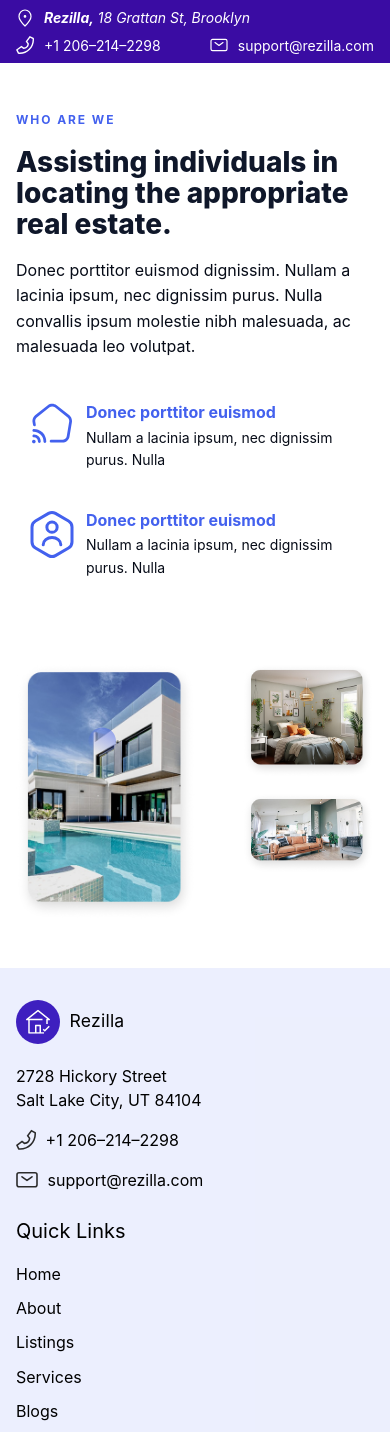
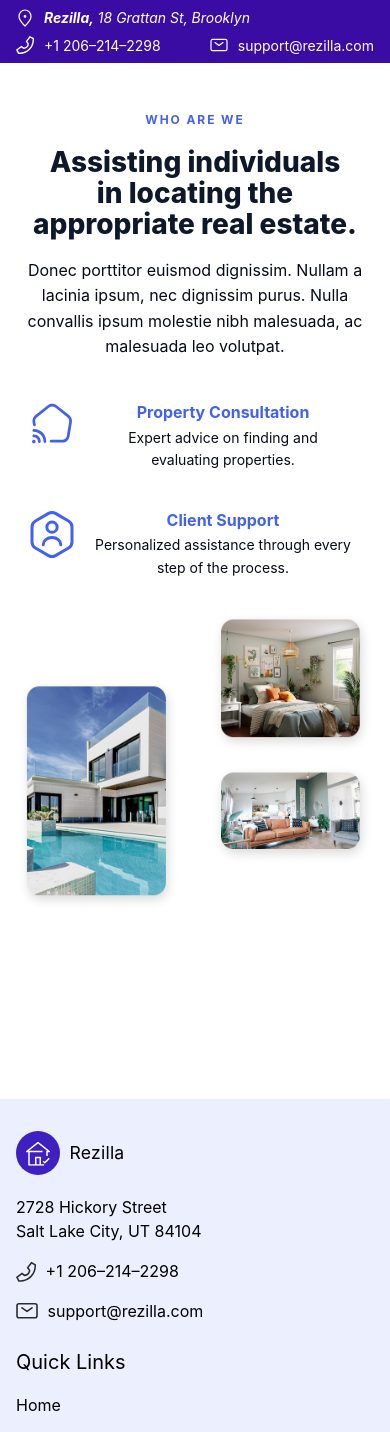
Before and after one commit to archis-academy/sule-frontend-development-intern-team-2, a React (Vite) app: page / in a window 390 px wide. Shown: the top 1432 px of the page. Built offline with nearby package versions, Linux system fonts and the light colour scheme.

Commit message:
Requested changes have been made

```diff
--- /dev/null
+++ b/src/sections/About/About.module.scss
@@ -0,0 +1,190 @@
+.about {
+  --gap: 40px;
+  --title-size: clamp(28px, 4.2vw, 44px);
+  --lead-size: clamp(16px, 2.2vw, 18px);
+  --eyebrow-tracking: 0.16em;
+  --title-color: #4361ee;
+
+  position: relative;
+  padding: clamp(48px, 6vw, 80px) 0;
+  color: var(--c-text, #0f172a);
+
+  &__grid {
+    max-width: var(--container-max, 1200px);
+    width: 100%;
+    margin-inline: auto;
+    padding-inline: 16px;
+
+    display: grid;
+    grid-template-columns: 1.05fr 1fr; /* copy | media */
+    gap: var(--gap);
+
+    @media (max-width: 992px) {
+      grid-template-columns: 1fr;
+      text-align: center;
+      gap: 40px;
+    }
+  }
+
+  &__copy {
+    display: grid;
+    align-content: start;
+    gap: 18px;
+  }
+
+  &__eyebrow {
+    font-size: 12px;
+    letter-spacing: var(--eyebrow-tracking);
+    text-transform: uppercase;
+    color: var(--title-color);
+    font-weight: 700;
+  }
+
+  &__title {
+    font-size: var(--title-size);
+    line-height: 1.1;
+    font-weight: 800;
+  }
+
+  &__lead {
+    font-size: var(--lead-size);
+    line-height: 1.6;
+    color: color-mix(in oklab, currentColor 72%, #000);
+    max-width: 56ch;
+  }
+
+  &__features {
+    margin-top: 12px;
+    display: grid;
+    gap: 14px;
+  }
+
+  .feature-pill {
+    display: grid;
+    grid-template-columns: 44px 1fr;
+    align-items: start;
+    gap: 12px;
+    padding: 12px 14px;
+    border-radius: 12px;
+    background: #fff;
+
+    &__icon {
+      width: 44px;
+      height: 44px;
+      display: grid;
+      place-items: center;
+      border-radius: 50%;
+      flex: 0 0 44px;
+    }
+
+    &__text {
+      display: grid;
+      gap: 4px;
+    }
+
+    &__title {
+      font-size: 16px;
+      font-weight: 700;
+      line-height: 1.3;
+      color: var(--title-color);
+    }
+
+    &__desc {
+      font-size: 14px;
+      line-height: 1.6;
+      color: color-mix(in oklab, currentColor 72%, #000);
+    }
+  }
+
+  /* ========== MEDIA SECTION ========== */
+
+  &__media {
+    position: relative;
+    display: grid;
+    grid-template-columns: 1fr 1fr;
+    align-items: start;
+    gap: 10px;
+    min-height: 420px;
+
+    @media (max-width: 992px) {
+      grid-template-columns: 1fr 1fr;
+      justify-content: center;
+      align-items: start;
+      gap: 30px;
+      position: relative;
+    }
+
+    @media (max-width: 576px) {
+      grid-template-columns: 1fr 1fr;
+      gap: 30px;
+    }
+  }
+
+  &__circular-text {
+    position: absolute;
+    top: 10%;
+    left: 50%;
+    transform: translate(-50%, -50%);
+    width: 180px;
+    height: 180px;
+    z-index: 5;
+
+    @media (max-width: 576px) {
+      display: none;
+    }
+  }
+
+  &__img--main {
+    width: 100%;
+    border-radius: 14px;
+    object-fit: cover;
+    z-index: 2;
+    margin-top: 47px;
+  }
+
+  &__media--right {
+    margin-top: 40px;
+    display: flex;
+    flex-direction: column;
+    gap: 20px;
+    position: relative;
+    z-index: 3;
+    bottom: 60px;
+
+    @media (max-width: 992px) {
+      gap: 10px;
+    }
+
+    @media (max-width: 576px) {
+      gap: 10px;
+    }
+  }
+
+  &__img--top,
+  &__img--bottom {
+    width: 100%;
+    border-radius: 14px;
+    object-fit: cover;
+  }
+
+  &__dot {
+    position: absolute;
+    top: 93%;
+    left: 30px;
+    right: -10px;
+    bottom: -10px;
+    width: 60px;
+    height: 60px;
+    z-index: 4;
+
+    @media (max-width: 576px) {
+      display: none;
+    }
+
+    img {
+      width: 100%;
+      height: 100%;
+      object-fit: contain;
+    }
+  }
+}
--- a/src/sections/About/About.scss
+++ /dev/null
@@ -1,306 +0,0 @@
-.about {
-  --gap: 40px;
-  --title-size: clamp(28px, 4.2vw, 44px);
-  --lead-size: clamp(16px, 2.2vw, 18px);
-  --eyebrow-tracking: 0.16em;
-  --title-color: #4361ee;
-
-  position: relative;
-  padding: clamp(48px, 6vw, 80px) 0;
-  color: var(--c-text, #0f172a);
-
-  &__grid {
-    max-width: var(--container-max, 1200px);
-    width: 100%;
-    margin-inline: auto;
-    padding-inline: 16px;
-
-    display: grid;
-    grid-template-columns: 1.05fr 1fr; /* copy | media */
-    gap: var(--gap);
-
-    @media (max-width: 992px) {
-      grid-template-columns: 1fr;
-      align-items: start;
-      text-align: center;
-    }
-  }
-
-  &__copy {
-    display: grid;
-    align-content: start;
-    gap: 18px;
-  }
-
-  &__eyebrow {
-    font-size: 12px;
-    letter-spacing: var(--eyebrow-tracking);
-    text-transform: uppercase;
-    color: var(--title-color);
-    font-weight: 700;
-  }
-
-  &__title {
-    font-size: var(--title-size);
-    line-height: 1.1;
-    font-weight: 800;
-  }
-
-  &__lead {
-    font-size: var(--lead-size);
-    line-height: 1.6;
-    color: color-mix(in oklab, currentColor 72%, #000);
-    max-width: 56ch;
-  }
-
-  &__features {
-    margin-top: 12px;
-    display: grid;
-    gap: 14px;
-  }
-
-  .feature-pill {
-    display: grid;
-    grid-template-columns: 44px 1fr;
-    align-items: start;
-    gap: 12px;
-    padding: 12px 14px;
-    border-radius: 12px;
-    background: #fff;
-
-    &__icon {
-      width: 44px;
-      height: 44px;
-      display: grid;
-      place-items: center;
-      border-radius: 50%;
-      flex: 0 0 44px;
-    }
-
-    &__text {
-      display: grid;
-      gap: 4px;
-    }
-
-    &__title {
-      font-size: 16px;
-      font-weight: 700;
-      line-height: 1.3;
-      color: var(--title-color);
-    }
-
-    &__desc {
-      font-size: 14px;
-      line-height: 1.6;
-      color: color-mix(in oklab, currentColor 72%, #000);
-    }
-  }
-
-  &__media {
-    position: relative;
-    min-height: 420px;
-  }
-
-  &__media--right {
-    position: absolute;
-    right: 0;
-    top: 40px;
-    left: 50%;
-    width: 329px;
-    display: flex;
-    flex-direction: column;
-    gap: 20px;
-    z-index: 2;
-    padding-left: 30px;
-    padding-bottom: 67px;
-  }
-
-  &__media--right .about__img {
-    position: relative;
-    inset: auto;
-    width: 100%;
-    height: auto;
-    object-fit: cover;
-    border-radius: 14px;
-  }
-
-  &__media--right .about__img--top,
-  &__media--right .about__img--bottom {
-    width: 100%;
-  }
-
-  &__media--right .about__dot {
-    position: absolute;
-    right: -10px;
-    bottom: -10px;
-    width: 40px;
-    height: 40px;
-    z-index: 3;
-    display: inline-block;
-
-    img {
-      width: 100%;
-      object-fit: cover;
-      display: block;
-    }
-  }
-
-  &__circular-text {
-    position: absolute;
-    top: 10%;
-    left: 50%;
-    transform: translate(-50%, -50%);
-    background-size: contain;
-    background-repeat: no-repeat;
-    background-position: center;
-    z-index: 999;
-
-    @media (max-width: 576px) {
-      display: none;
-    }
-  }
-
-  &__img {
-    position: absolute;
-    display: block;
-    height: auto;
-    object-fit: cover;
-    border-radius: 14px;
-
-    &--right {
-      margin-bottom: 20px;
-    }
-
-    &--main {
-      right: 50%;
-      top: 40px;
-      width: 56%;
-      z-index: 2;
-    }
-
-    &--top {
-      left: 50%;
-      z-index: 1;
-      width: 329px;
-    }
-
-    &--bottom {
-      left: 50%;
-      bottom: 0;
-      z-index: 1;
-      width: 329px;
-    }
-  }
-
-  &__dot {
-    position: absolute;
-    left: 20%;
-    top: 83%;
-    right: 10%;
-    width: 40px;
-    height: 40px;
-    z-index: 10;
-
-    @media (max-width: 576px) {
-      width: 30px;
-      height: 30px;
-      top: 25%;
-      right: 12%;
-    }
-  }
-
-  /* ==================== RESPONSIVE ==================== */
-
-  /* Tablet ve telefon: büyük ekrandaki medya düzenini koru (sol ana görsel | sağ iki küçük) */
-  @media (max-width: 992px) {
-    .about__grid {
-      grid-template-columns: 1fr;
-      align-items: start;
-      text-align: center;
-    }
-
-    .about__copy {
-      order: 1;
-      align-items: center;
-      justify-items: center;
-
-      .about__lead {
-        max-width: 90%;
-      }
-    }
-
-    .about__media {
-      order: 2;
-      position: relative;
-      min-height: unset;
-      margin-top: 32px;
-
-      display: grid;
-      grid-template-columns: minmax(180px, 1fr) minmax(150px, 0.9fr);
-      gap: 20px;
-      align-items: start;
-    }
-
-    .about__media .about__img {
-      position: static;
-      width: 100%;
-    }
-
-    .about__img--main {
-      grid-column: 1;
-    }
-
-    .about__media--right {
-      position: static;
-      width: 100%;
-      margin: 0;
-      padding-left: 30px;
-      padding-bottom: 67px;
-      display: grid;
-      grid-auto-rows: auto;
-      gap: 16px;
-      align-self: start;
-    }
-
-    .about__media--right .about__dot {
-      right: -8px;
-      bottom: -8px;
-      width: 34px;
-      height: 34px;
-    }
-  }
-
-  @media (max-width: 576px) {
-    .about__grid {
-      text-align: left;
-      padding-inline: 16px;
-    }
-
-    .about__copy {
-      align-items: flex-start;
-      justify-items: start;
-
-      .about__lead {
-        max-width: 100%;
-      }
-    }
-
-    .about__media {
-      grid-template-columns: 1fr 0.9fr;
-      gap: 16px;
-    }
-
-    .about__media--right {
-      gap: 14px;
-      padding-left: 30px;
-      padding-bottom: 40px;
-    }
-
-    .about__media--right .about__dot {
-      width: 28px;
-      height: 28px;
-      right: -4px;
-      bottom: -4px;
-    }
-  }
-}
--- a/src/sections/About/About.tsx
+++ b/src/sections/About/About.tsx
@@ -1,5 +1,5 @@
 import type { JSX, ReactNode } from "react";
-import "./About.scss";
+import styles from "./About.module.scss";
 
 import poolHouse from "@/assets/pool_house.png";
 import bedroom from "@/assets/bedroom.png";
@@ -9,7 +9,6 @@ import aboutDot from "@/assets/icons/about_dot.svg";
 import aboutUser from "@/assets/icons/about_user.svg";
 import aboutIcon from "@/assets/icons/about_icon1.svg";
 
-
 type FeaturePillProps = {
   icon: ReactNode;
   title: string;
@@ -18,77 +17,75 @@ type FeaturePillProps = {
 
 function FeaturePill({ icon, title, desc }: FeaturePillProps): JSX.Element {
   return (
-    <div className="feature-pill" role="listitem">
-      <div className="feature-pill__icon" aria-hidden="true">
+    <li className={styles["feature-pill"]}>
+      <div className={styles["feature-pill__icon"]} aria-hidden="true">
         {icon}
       </div>
-      <div className="feature-pill__text">
-        <h4 className="feature-pill__title">{title}</h4>
-        <p className="feature-pill__desc">{desc}</p>
+      <div className={styles["feature-pill__text"]}>
+        <h4 className={styles["feature-pill__title"]}>{title}</h4>
+        <p className={styles["feature-pill__desc"]}>{desc}</p>
       </div>
-    </div>
+    </li>
   );
 }
 
 export default function About(): JSX.Element {
   return (
-    <section className="about" aria-labelledby="about-title">
-      <div className="about__grid">
-
-        <div className="about__copy">
-          <p className="about__eyebrow">WHO ARE WE</p>
-          <h2 id="about-title" className="about__title">
-            Assisting individuals in <br /> locating the appropriate <br />
-            real estate.
+    <section className={styles.about} aria-labelledby="about-title">
+      <div className={styles["about__grid"]}>
+        <div className={styles["about__copy"]}>
+          <p className={styles["about__eyebrow"]}>WHO ARE WE</p>
+          <h2 id="about-title" className={styles["about__title"]}>
+            Assisting individuals in locating the appropriate real estate.
           </h2>
-          <p className="about__lead">
+          <p className={styles["about__lead"]}>
             Donec porttitor euismod dignissim. Nullam a lacinia ipsum, nec
             dignissim purus. Nulla convallis ipsum molestie nibh malesuada, ac
             malesuada leo volutpat.
           </p>
 
-          <div className="about__features" role="list">
+          <ul className={styles["about__features"]}>
             <FeaturePill
-              icon={<img src={aboutIcon} alt="Icon" />}
-              title="Donec porttitor euismod"
-              desc="Nullam a lacinia ipsum, nec dignissim purus. Nulla"
+              icon={<img src={aboutIcon} alt="" />}
+              title="Property Consultation"
+              desc="Expert advice on finding and evaluating properties."
             />
             <FeaturePill
-              icon={<img src={aboutUser} alt="User" />}
-              title="Donec porttitor euismod"
-              desc="Nullam a lacinia ipsum, nec dignissim purus. Nulla"
+              icon={<img src={aboutUser} alt="" />}
+              title="Client Support"
+              desc="Personalized assistance through every step of the process."
             />
-          </div>
+          </ul>
         </div>
 
         {/* RIGHT: media collage */}
-        <div className="about__media" aria-hidden="true">
+        <div className={styles["about__media"]} aria-hidden="true">
           <img
-            className="about__circular-text"
+            className={styles["about__circular-text"]}
             src={circularText}
-            alt="text"
+            alt="Circular promotional text"
             loading="lazy"
           />
           <img
-            className="about__img about__img--main"
+            className={styles["about__img--main"]}
             src={poolHouse}
             alt="Modern villa with a pool"
             loading="lazy"
           />
-          <div className="about__media--right">
+          <div className={styles["about__media--right"]}>
             <img
-              className="about__img about__img--top"
+              className={styles["about__img--top"]}
               src={bedroom}
               alt="Cozy bedroom interior"
               loading="lazy"
             />
             <img
-              className="about__img about__img--bottom"
+              className={styles["about__img--bottom"]}
               src={room}
               alt="Bright living room with plants"
               loading="lazy"
             />
-            <span className="about__dot">
+            <span className={styles["about__dot"]}>
               <img src={aboutDot} alt="" />
             </span>
           </div>
```
